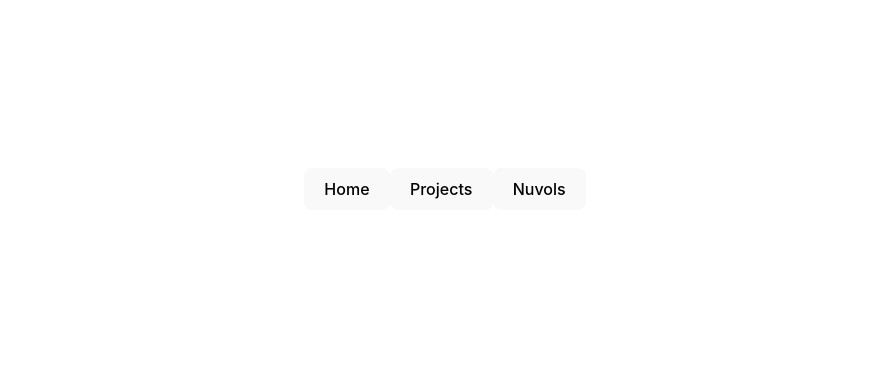
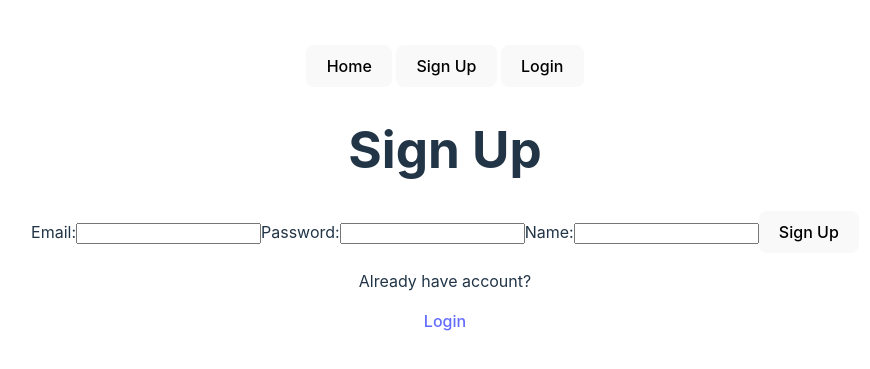
Before and after one commit to celiaangles/SelfNotion_client, a React (Vite) app: page /signup in a window 1280 px wide. Before the commit this address had no page. Shown: the part 211-580 px from the top of the page, without its empty margins (195-1065 px from the left). Built offline with nearby package versions, Linux system fonts and the light colour scheme.

Commit message:
working on authetificstion

```diff
--- a/src/App.jsx
+++ b/src/App.jsx
@@ -13,23 +13,34 @@
 import ObjectiuDetailsPage from "./pages/ObjectiuDetailsPage";
 import EditObjectiuPage from "./pages/EditObjectiuPage";
 
+import SignupPage from "./pages/SignupPage";
+import LoginPage from "./pages/LoginPage";
+import IsPrivate from "./components/IsPrivate";
+import IsAnon from "./components/IsAnon";
+
 function App() {
   return (
     <div className="App">
       <Navbar />
 
       <Routes>
-        <Route exact path="/" element={<HomePage />} />
-        <Route exact path="/projects" element={<ProjectListPage />} />
+        <Route path="/" element={<HomePage />} />
+        <Route path="/projects" element={<ProjectListPage />} />
         <Route
-          exact
           path="/projects/:projectId"
-          element={<ProjectDetailsPage />}
+          element={
+            <IsPrivate>
+              <ProjectDetailsPage />
+            </IsPrivate>
+          }
         />
         <Route
-          exact
           path="/projects/edit/:projectId"
-          element={<EditProjectPage />}
+          element={
+            <IsPrivate>
+              <EditProjectPage />
+            </IsPrivate>
+          }
         />
 
         <Route exact path="/nuvols" element={<NuvolListPage />} />
@@ -41,11 +52,23 @@
           path="/objectius/:objectiuId"
           element={<ObjectiuDetailsPage />}
         />
+
         <Route
           exact
           path="/objectius/edit/:objectiuId"
           element={<EditObjectiuPage />}
         />
+
+        <Route
+          path="/signup"
+          element={
+            <IsAnon>
+              {" "}
+              <SignupPage />{" "}
+            </IsAnon>
+          }
+        />
+        <Route path="/login" element={<LoginPage />} />
       </Routes>
     </div>
   );
--- /dev/null
+++ b/src/components/IsAnon.jsx
@@ -0,0 +1,24 @@
+import { useContext } from "react";
+import { AuthContext } from "../context/auth.context";
+import { Navigate } from "react-router-dom";
+
+function IsAnon({ children }) {
+  const { isLoggedIn, isLoading } = useContext(AuthContext);
+
+  // Log values for debugging
+  console.log("isLoggedIn:", isLoggedIn);
+  console.log("isLoading:", isLoading);
+
+  // If the authentication is still loading ⏳
+  if (isLoading) return <p>Loading ...</p>;
+
+  if (isLoggedIn) {
+    // If the user is logged in, navigate to home page ❌
+    return <Navigate to="/" />;
+  } else {
+    // If the user is not logged in, allow to see the page ✅
+    return children;
+  }
+}
+
+export default IsAnon;
--- a/src/components/Navbar.jsx
+++ b/src/components/Navbar.jsx
@@ -1,12 +1,18 @@
 import { Link } from "react-router-dom";
+import { useContext } from "react"; // <== IMPORT
+import { AuthContext } from "../context/auth.context";
 
 function Navbar() {
+  const { isLoggedIn, user, logOutUser } = useContext(AuthContext);
+
   return (
     <nav>
       <Link to="/">
         <button>Home</button>
       </Link>
 
+      {isLoggedIn && (
+        <>
           <Link to="/projects">
             <button>Projects</button>
           </Link>
@@ -14,6 +20,24 @@
           <Link to="/nuvols">
             <button>Nuvols</button>
           </Link>
+
+          <button onClick={logOutUser}>Logout</button>
+          <span>{user && user.name}</span>
+        </>
+      )}
+
+      {!isLoggedIn && (
+        <>
+          <Link to="/signup">
+            {" "}
+            <button>Sign Up</button>{" "}
+          </Link>
+          <Link to="/login">
+            {" "}
+            <button>Login</button>{" "}
+          </Link>
+        </>
+      )}
     </nav>
   );
 }
--- /dev/null
+++ b/src/components/isPrivate.jsx
@@ -0,0 +1,20 @@
+import { useContext } from "react";
+import { AuthContext } from "../context/auth.context";
+import { Navigate } from "react-router-dom";
+
+function IsPrivate({ children }) {
+  const { isLoggedIn, isLoading } = useContext(AuthContext);
+
+  // If the authentication is still loading ⏳
+  if (isLoading) return <p>Loading ...</p>;
+
+  if (!isLoggedIn) {
+    // If the user is not logged in ❌
+    return <Navigate to="/login" />;
+  } else {
+    // If the user is logged in, allow to see the page ✅
+    return children;
+  }
+}
+
+export default IsPrivate;
--- /dev/null
+++ b/src/context/auth.context.jsx
@@ -0,0 +1,83 @@
+import React, { useState, useEffect } from "react";
+import axios from "axios";
+
+const API_URL = "http://localhost:5005";
+
+const AuthContext = React.createContext();
+
+function AuthProviderWrapper(props) {
+  const [isLoggedIn, setIsLoggedIn] = useState(false);
+  const [isLoading, setIsLoading] = useState(true);
+  const [user, setUser] = useState(null);
+
+  const storeToken = (token) => {
+    localStorage.setItem("authToken", token);
+  };
+
+  const authenticateUser = () => {
+    // Get the stored token from the localStorage
+    const storedToken = localStorage.getItem("authToken");
+
+    // If the token exists in the localStorage
+    if (storedToken) {
+      // We must send the JWT token in the request's "Authorization" Headers
+      axios
+        .get(`${API_URL}/auth/verify`, {
+          headers: { Authorization: `Bearer ${storedToken}` },
+        })
+        .then((response) => {
+          // If the server verifies that JWT token is valid  ✅
+          const user = response.data;
+          // Update state variables
+          setIsLoggedIn(true);
+          setIsLoading(false);
+          setUser(user);
+        })
+        .catch((error) => {
+          // If the server sends an error response (invalid token) ❌
+          // Update state variables
+          setIsLoggedIn(false);
+          setIsLoading(false);
+          setUser(null);
+        });
+    } else {
+      // If the token is not available
+      setIsLoggedIn(false);
+      setIsLoading(false);
+      setUser(null);
+    }
+  };
+
+  const removeToken = () => {
+    // Upon logout, remove the token from the localStorage
+    localStorage.removeItem("authToken");
+  };
+
+  const logOutUser = () => {
+    removeToken();
+    authenticateUser();
+  };
+
+  useEffect(() => {
+    // Run the function after the initial render,
+    // after the components in the App render for the first time.
+    authenticateUser();
+  }, []);
+
+  return (
+    <AuthContext.Provider
+      value={{
+        isLoggedIn,
+        isLoading,
+        user,
+        storeToken,
+        authenticateUser,
+        logOutUser,
+      }}
+    >
+      {props.children}
+    </AuthContext.Provider>
+  );
+}
+
+export { AuthProviderWrapper, AuthContext };
--- a/src/main.jsx
+++ b/src/main.jsx
@@ -4,10 +4,15 @@
 import "./index.css";
 import { BrowserRouter as Router } from "react-router-dom"; // Import the BrowserRouter
 
+import { AuthProviderWrapper } from "./context/auth.context";
+
 ReactDOM.createRoot(document.getElementById("root")).render(
   <React.StrictMode>
     <Router>
-      <App />
+      <AuthProviderWrapper>
+        {" "}
+        <App />
+      </AuthProviderWrapper>{" "}
     </Router>
   </React.StrictMode>
 );
--- /dev/null
+++ b/src/pages/LoginPage.jsx
@@ -0,0 +1,67 @@
+// src/pages/LoginPage.jsx
+
+import { useState, useContext } from "react"; // <== IMPORT useContext
+import axios from "axios";
+import { Link, useNavigate } from "react-router-dom";
+import { AuthContext } from "../context/auth.context"; // <== IMPORT
+
+const API_URL = "http://localhost:5005";
+
+function LoginPage(props) {
+  const [email, setEmail] = useState("");
+  const [password, setPassword] = useState("");
+  const [errorMessage, setErrorMessage] = useState(undefined);
+
+  const navigate = useNavigate();
+  const { storeToken } = useContext(AuthContext); //  <== ADD
+
+  const handleEmail = (e) => setEmail(e.target.value);
+  const handlePassword = (e) => setPassword(e.target.value);
+
+  const handleLoginSubmit = (e) => {
+    e.preventDefault();
+    const requestBody = { email, password };
+
+    axios
+      .post(`${API_URL}/auth/login`, requestBody)
+      .then((response) => {
+        // Request to the server's endpoint `/auth/login` returns a response
+        // with the JWT string ->  response.data.authToken
+        console.log("JWT token", response.data.authToken);
+        storeToken(response.data.authToken); // <== ADD
+
+        navigate("/"); // <== ADD
+      })
+      .catch((error) => {
+        const errorDescription = error.response.data.message;
+        setErrorMessage(errorDescription);
+      });
+  };
+
+  return (
+    <div className="LoginPage">
+      <h1>Login</h1>
+
+      <form onSubmit={handleLoginSubmit}>
+        <label>Email:</label>
+        <input type="email" name="email" value={email} onChange={handleEmail} />
+
+        <label>Password:</label>
+        <input
+          type="password"
+          name="password"
+          value={password}
+          onChange={handlePassword}
+        />
+
+        <button type="submit">Login</button>
+      </form>
+      {errorMessage && <p className="error-message">{errorMessage}</p>}
+
+      <p>Don't have an account yet?</p>
+      <Link to={"/signup"}> Sign Up</Link>
+    </div>
+  );
+}
+
+export default LoginPage;
--- a/src/pages/NuvolListPage.jsx
+++ b/src/pages/NuvolListPage.jsx
@@ -27,7 +27,7 @@
     <div className="NuvolListPage">
       <button onClick={() => setShowAddNuvol(!showAddNuvol)}>Add Nuvol</button>
 
-      {showAddNuvol && <AddNuvol refreshProjects={getAllNuvols} />}
+      {showAddNuvol && <AddNuvol refreshNuvols={getAllNuvols} />}
 
       {nuvols.map((nuvol) => (
         <NuvolCard key={nuvol._id} {...nuvol} />
--- a/src/pages/ProjectListPage.jsx
+++ b/src/pages/ProjectListPage.jsx
@@ -10,6 +10,8 @@
 const API_URL = "http://localhost:5005";
 
 function ProjectListPage() {
+  const storedToken = localStorage.getItem("authToken");
+
   const [objectius, setObjectius] = useState([]);
   const [showAddObjectiu, setShowAddObjectiu] = useState(false); // new
 
@@ -18,9 +20,11 @@
 
   const getAllProjects = () => {
     axios
-      .get(`${API_URL}/api/projects`)
+      .get(`${API_URL}/api/projects`, {
+        headers: { Authorization: `Bearer ${storedToken}` },
+      })
       .then((response) => setProjects(response.data))
-      .catch((error) => console.log(error));
+      .catch((error) => console.error("Error fetching projects:", error));
   };
 
   const getAllObjectius = () => {
--- /dev/null
+++ b/src/pages/SignupPage.jsx
@@ -0,0 +1,70 @@
+// src/pages/SignupPage.jsx
+
+import { useState } from "react";
+import { Link, useNavigate } from "react-router-dom";
+import axios from "axios";
+
+const API_URL = "http://localhost:5005";
+
+function SignupPage(props) {
+  const [email, setEmail] = useState("");
+  const [password, setPassword] = useState("");
+  const [name, setName] = useState("");
+  const [errorMessage, setErrorMessage] = useState(undefined);
+
+  const navigate = useNavigate();
+
+  const handleEmail = (e) => setEmail(e.target.value);
+  const handlePassword = (e) => setPassword(e.target.value);
+  const handleName = (e) => setName(e.target.value);
+
+  const handleSignupSubmit = (e) => {
+    e.preventDefault();
+    // Create an object representing the request body
+    const requestBody = { email, password, name };
+
+    // Make an axios request to the API
+    // If the POST request is a successful redirect to the login page
+    // If the request resolves with an error, set the error message in the state
+    axios
+      .post(`${API_URL}/auth/signup`, requestBody)
+      .then((response) => {
+        navigate("/login");
+      })
+      .catch((error) => {
+        const errorDescription = error.response.data.message;
+        setErrorMessage(errorDescription);
+      });
+  };
+
+  return (
+    <div className="SignupPage">
+      <h1>Sign Up</h1>
+
+      <form onSubmit={handleSignupSubmit}>
+        <label>Email:</label>
+        <input type="email" name="email" value={email} onChange={handleEmail} />
+
+        <label>Password:</label>
+        <input
+          type="password"
+          name="password"
+          value={password}
+          onChange={handlePassword}
+        />
+
+        <label>Name:</label>
+        <input type="text" name="name" value={name} onChange={handleName} />
+
+        <button type="submit">Sign Up</button>
+      </form>
+
+      {errorMessage && <p className="error-message">{errorMessage}</p>}
+
+      <p>Already have account?</p>
+      <Link to={"/login"}> Login</Link>
+    </div>
+  );
+}
+
+export default SignupPage;
```
Also changed, not shown: src/components/AddProject.jsx (+8 -1 lines). Lines whose indentation alone changed are shown as unchanged.
